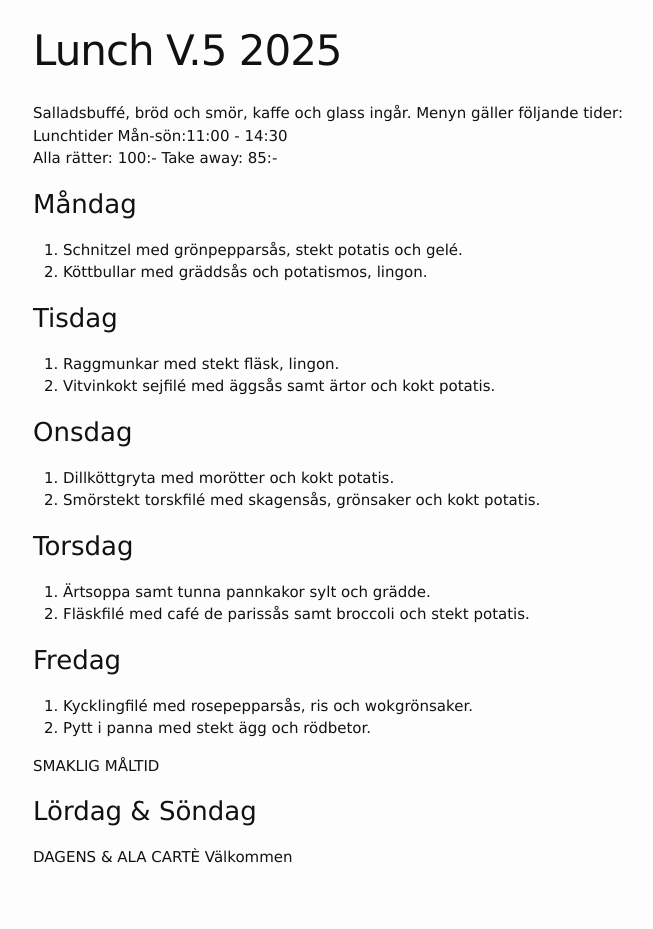
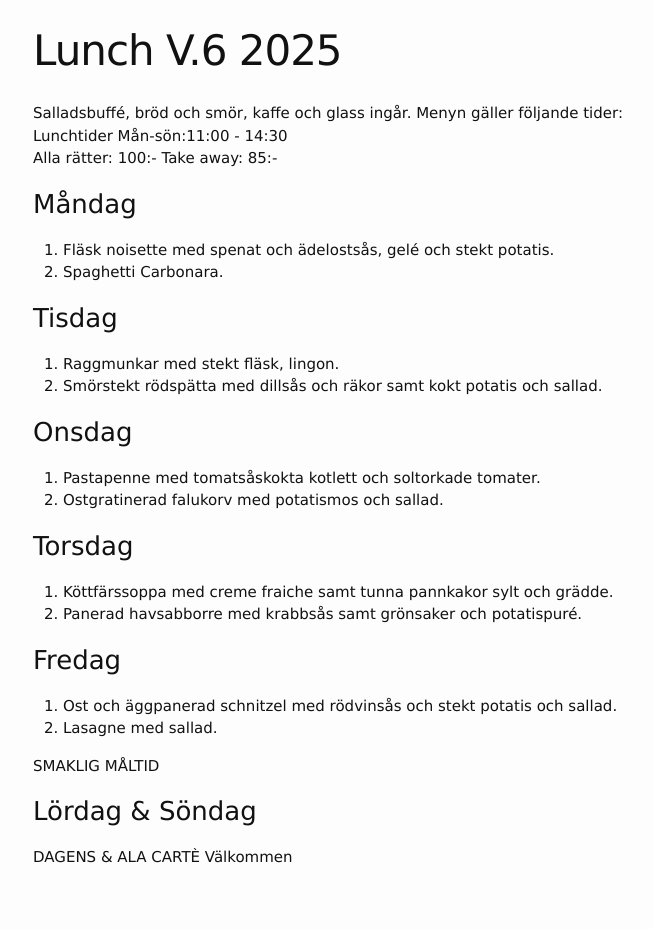
Before and after one commit to FarInn62/farinn62.github.io, a Jekyll site: the page built from lunch.md, in a window 1280 px wide. Shown: the whole page, without its empty margins (237-890 px from the left). Built offline with Jekyll 4.4.1, drawn with Linux system fonts in a browser that asks for light colours.

Commit message:
Update lunch.md

```diff
--- a/lunch.md
+++ b/lunch.md
@@ -1,6 +1,6 @@
 ---
 layout: foodmenu
-title: Lunch V.5 2025
+title: Lunch V.6 2025
 permalink: /lunch/
 published: true
 ---
@@ -11,28 +11,28 @@ Alla rätter: 100:- Take away: 85:-
 
 ### Måndag
 
-1. Schnitzel med grönpepparsås, stekt potatis och gelé.
-2. Köttbullar med gräddsås och potatismos, lingon.
+1. Fläsk noisette med spenat och ädelostsås, gelé och stekt potatis.
+2. Spaghetti Carbonara.
 
 ### Tisdag
 
 1. Raggmunkar med stekt fläsk, lingon.
-2. Vitvinkokt sejfilé med äggsås samt ärtor och kokt potatis.
+2. Smörstekt rödspätta med dillsås och räkor samt kokt potatis och sallad.
 
 ### Onsdag
 
-1. Dillköttgryta med morötter och kokt potatis.
-2. Smörstekt torskfilé med skagensås, grönsaker och kokt potatis.
+1. Pastapenne med tomatsåskokta kotlett och soltorkade tomater.
+2. Ostgratinerad falukorv med potatismos och sallad.
 
 ### Torsdag
 
-1. Ärtsoppa samt tunna pannkakor sylt och grädde.
-2. Fläskfilé med café de parissås samt broccoli och stekt potatis.
+1. Köttfärssoppa med creme fraiche samt tunna pannkakor sylt och grädde.
+2. Panerad havsabborre med krabbsås samt grönsaker och potatispuré.
 
 ### Fredag
 
-1. Kycklingfilé med rosepepparsås, ris och wokgrönsaker.
-2. Pytt i panna med stekt ägg och rödbetor.
+1. Ost och äggpanerad schnitzel med rödvinsås och stekt potatis och sallad.
+2. Lasagne med sallad.
 
 SMAKLIG MÅLTID
 ### Lördag & Söndag
```
